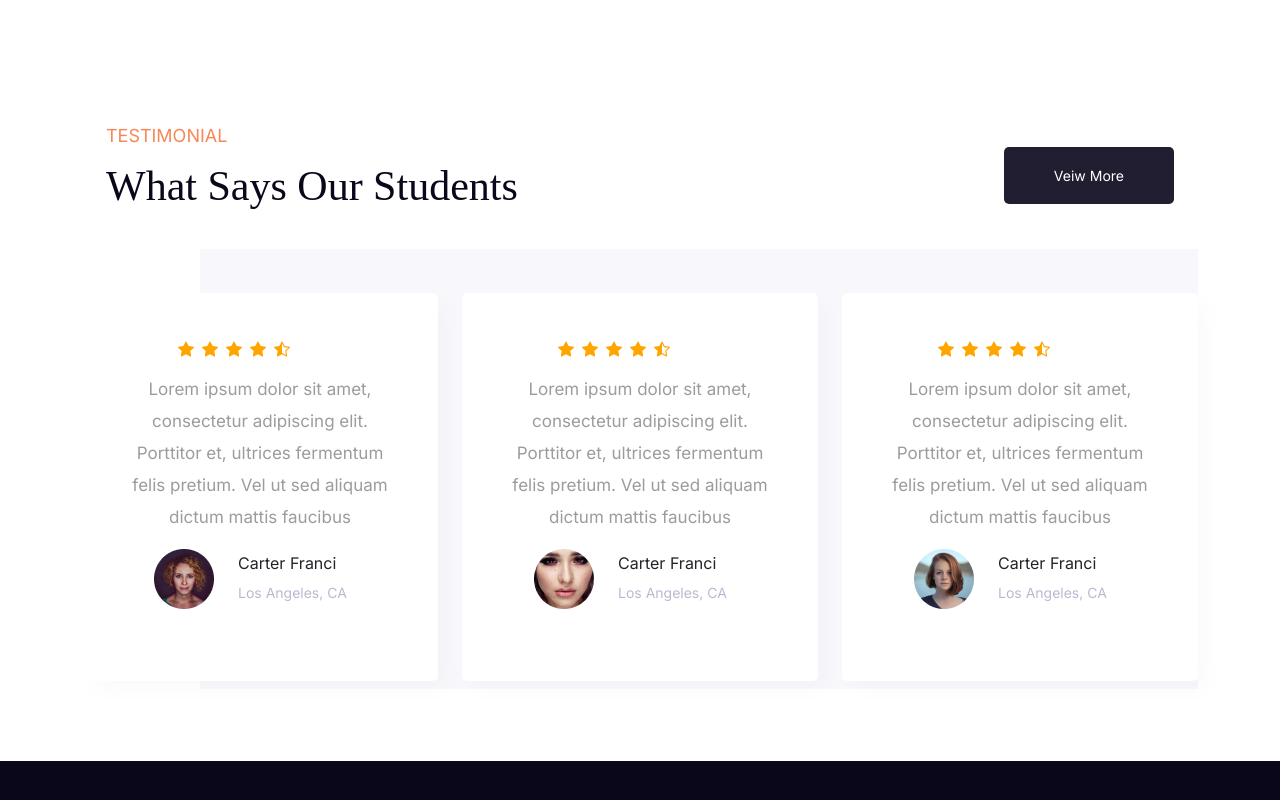
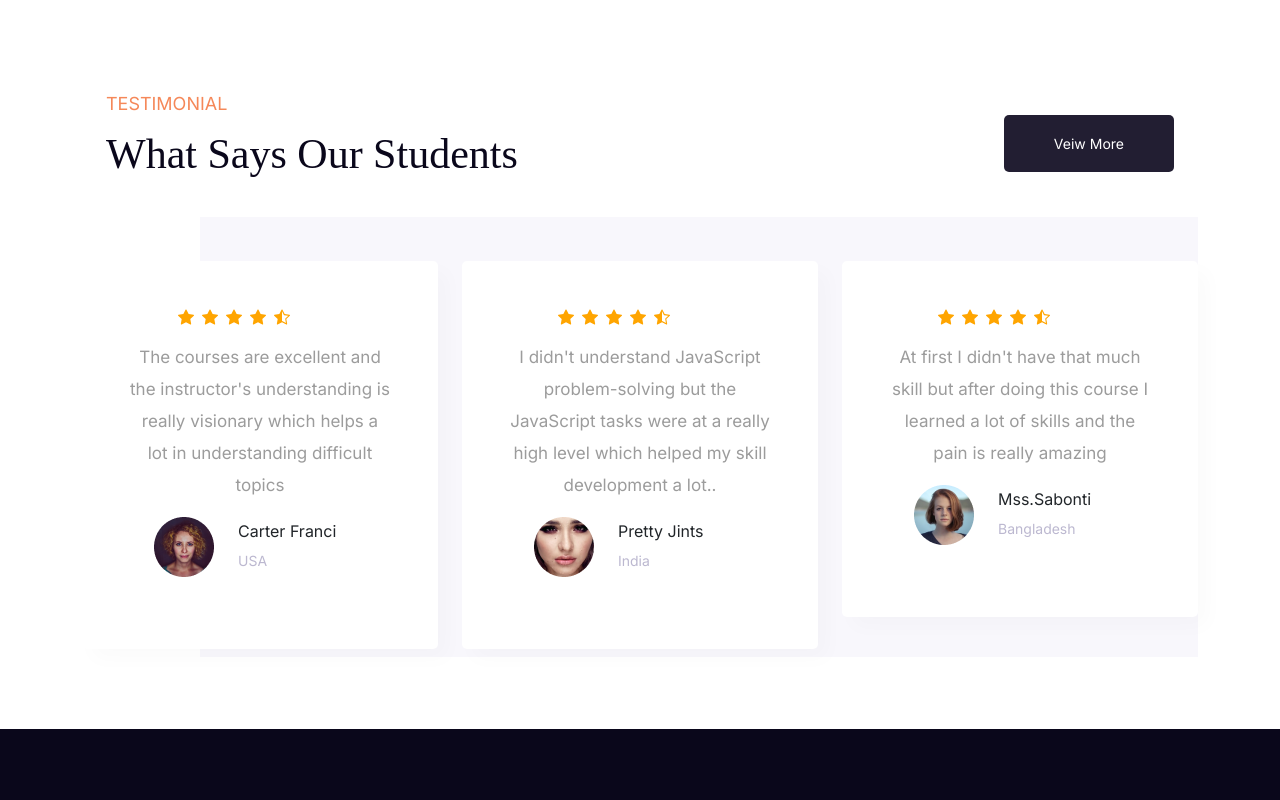
Before and after one commit to aonikpaulalock/Projects-Sunsine, a React (Create React App) app: page / in a window 1280 px wide. Shown: the part 2575-3375 px from the top of the page. Built offline with nearby package versions, Linux system fonts and the light colour scheme; no server answers; a web font is replaced by a local one.

Commit message:
all done

```diff
--- a/src/Pages/Home/About.js
+++ b/src/Pages/Home/About.js
@@ -2,9 +2,9 @@ import React from 'react';
 import "../../Styles/About.css"
 
 const abouts = [
-  { id: "1", name: "High Quality Courses", des: "Donec nec justo eget felis facilisis fermentum. Aliquam porttitor mauris sit amet orci", img: "https://i.ibb.co/W0ZQJFw/garenty.png" },
-  { id: "2", name: "Expert Instructors", des: "Donec nec justo eget felis facilisis fermentum. Aliquam porttitor mauris sit amet orci", img: "https://i.ibb.co/Bt4fNMm/Expert.png" },
-  { id: "3", name: "Life Time Access", des: "Donec nec justo eget felis facilisis fermentum. Aliquam porttitor mauris sit amet orci", img: "https://i.ibb.co/TTHHYvY/Access.png" }
+  { id: "1", name: "High Quality Courses", des: "The quality of the courses has created a lot of interest among the students", img: "https://i.ibb.co/W0ZQJFw/garenty.png" },
+  { id: "2", name: "Expert Instructors .", des: "The courses are conducted by various experienced Instructors", img: "https://i.ibb.co/Bt4fNMm/Expert.png" },
+  { id: "3", name: "Life Time Access . ", des: "The course will have lifetime access and can be revisited at any time .", img: "https://i.ibb.co/TTHHYvY/Access.png" }
 ]
 
 const About = () => {
--- a/src/Pages/Home/Course.js
+++ b/src/Pages/Home/Course.js
@@ -15,7 +15,7 @@ const Course = ({ course }) => {
           <h2 className="main-course">{title}</h2>
           <div className="d-flex justify-content-between pt-3 pb-1">
             <ReviewIcon />
-            <svg xmlns="http://www.w3.org/2000/svg" width="25" height="25" fill="#130F40" class="bi bi-cart3" viewBox="0 0 16 16">
+            <svg xmlns="http://www.w3.org/2000/svg" width="25" height="25" fill="#130F40" class="bi bi-cart3 svg-icon" viewBox="0 0 16 16">
               <path d="M0 1.5A.5.5 0 0 1 .5 1H2a.5.5 0 0 1 .485.379L2.89 3H14.5a.5.5 0 0 1 .49.598l-1 5a.5.5 0 0 1-.465.401l-9.397.472L4.415 11H13a.5.5 0 0 1 0 1H4a.5.5 0 0 1-.491-.408L2.01 3.607 1.61 2H.5a.5.5 0 0 1-.5-.5zM3.102 4l.84 4.479 9.144-.459L13.89 4H3.102zM5 12a2 2 0 1 0 0 4 2 2 0 0 0 0-4zm7 0a2 2 0 1 0 0 4 2 2 0 0 0 0-4zm-7 1a1 1 0 1 1 0 2 1 1 0 0 1 0-2zm7 0a1 1 0 1 1 0 2 1 1 0 0 1 0-2z" />
             </svg>
           </div>
--- a/src/Pages/Home/Reviews.js
+++ b/src/Pages/Home/Reviews.js
@@ -6,9 +6,9 @@ import review2 from "../../Review/reviews2.png"
 import review3 from "../../Review/reviews3.png"
 import { Navigate, useNavigate } from 'react-router-dom';
 const reviews = [
-  { id: 1, name: "Carter Franci", des: "Lorem ipsum dolor sit amet, consectetur adipiscing elit. Porttitor et, ultrices fermentum felis pretium. Vel ut sed aliquam dictum mattis faucibus", desination: "Los Angeles, CA", img: review },
-  { id: 2, name: "Carter Franci", des: "Lorem ipsum dolor sit amet, consectetur adipiscing elit. Porttitor et, ultrices fermentum felis pretium. Vel ut sed aliquam dictum mattis faucibus", desination: "Los Angeles, CA", img: review2 },
-  { id: 3, name: "Carter Franci", des: "Lorem ipsum dolor sit amet, consectetur adipiscing elit. Porttitor et, ultrices fermentum felis pretium. Vel ut sed aliquam dictum mattis faucibus", desination: "Los Angeles, CA", img: review3 }
+  { id: 1, name: "Carter Franci", des: "The courses are excellent and the instructor's understanding is really visionary which helps a lot in understanding difficult topics", desination: "USA", img: review },
+  { id: 2, name: "Pretty Jints", des: "I didn't understand JavaScript problem-solving but the JavaScript tasks were at a really high level which helped my skill development a lot..", desination: "India", img: review2 },
+  { id: 3, name: "Mss.Sabonti", des: "At first I didn't have that much skill but after doing this course I learned a lot of skills and the pain is really amazing", desination: "Bangladesh", img: review3 }
 ]
 const Reviews = () => {
   const navigate = useNavigate()
--- a/src/Styles/Courses.css
+++ b/src/Styles/Courses.css
@@ -31,3 +31,6 @@
   color: #0A071B;
   text-align: center;
 }
+.svg-icon {
+  cursor: pointer;
+}
```
